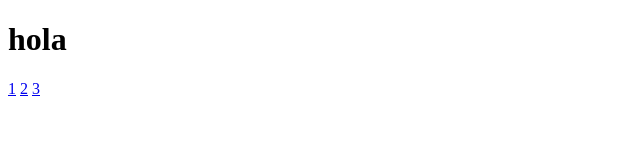
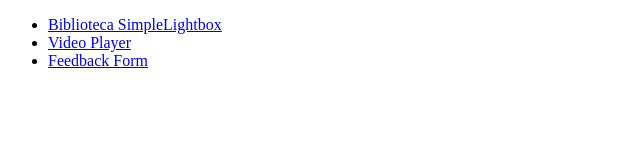
Before and after one commit to cristiangarzon22/goit-js-08, a plain HTML site: page partials/example.html in a window 1280 px wide. Shown: the whole page, without its empty margins (0-640 px from the left). Drawn offline with Linux system fonts and the light colour scheme.

Commit message:
Deploying to gh-pages from @ cristiangarzon22/goit-js-08@0b3ad31bf13ace74a4bd43bbdc496056be120c51 🚀

```diff
--- a/partials/example.html
+++ b/partials/example.html
@@ -1 +1 @@
-<!DOCTYPE html><html lang="en"><head><meta charset="utf-8"><meta http-equiv="X-UA-Compatible" content="IE=edge"><meta name="viewport" content="width=device-width, initial-scale=1.0"><title>Document</title></head><body> <h1>hola</h1> <a href="/goit-js-08/partials/gallery.html">1</a> <a href="/goit-js-08/partials/video.html">2</a> <a href="/goit-js-08/partials/feedback.html">3</a> </body></html>
+<!DOCTYPE html><html lang="en"><head><meta charset="utf-8"><meta http-equiv="X-UA-Compatible" content="IE=edge"><meta name="viewport" content="width=device-width, initial-scale=1.0"><title>Document</title></head><body> <ul> <li><a href="/goit-js-08/partials/gallery.html">Biblioteca SimpleLightbox</a></li> <li><a href="/goit-js-08/partials/video.html">Video Player</a></li> <li><a href="/goit-js-08/partials/feedback.html">Feedback Form</a></li> </ul> </body></html>
```
Also changed, not shown: index.html (+1 -1 lines).
